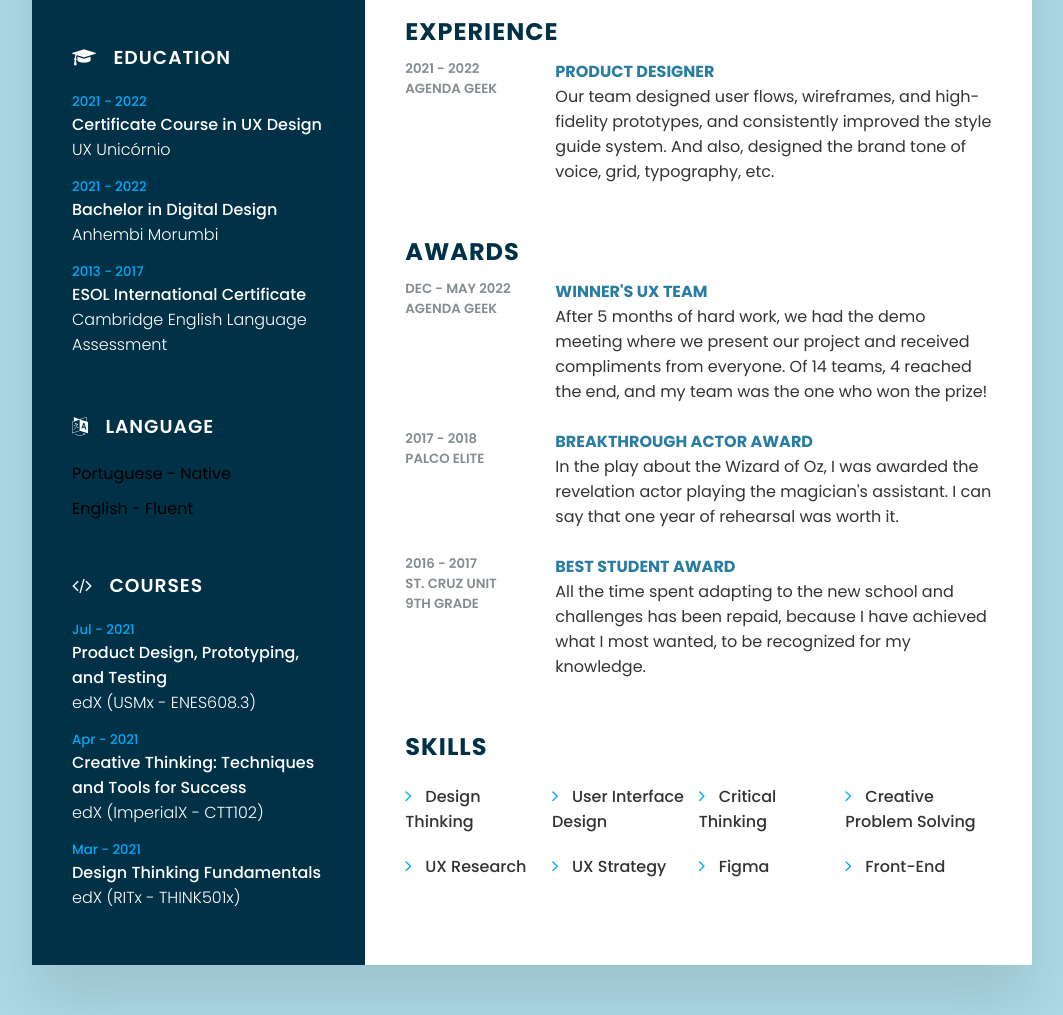
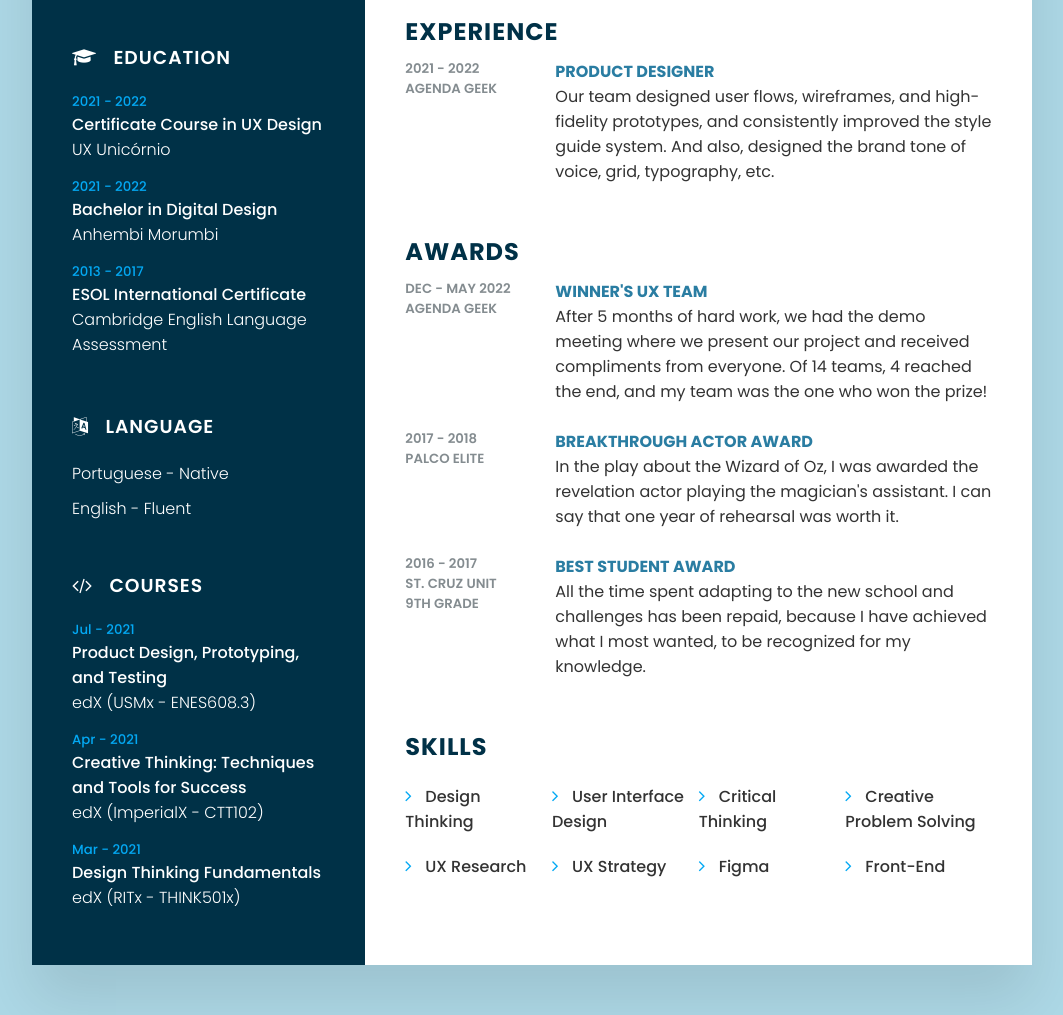
Before and after one commit to juansilvadesign/ProductDesigner-Resume, a plain HTML site: page index.html in a window 1280 px wide. Shown: the part 671-1686 px from the top of the page, without its empty margins (108-1171 px from the left). Drawn offline with Linux system fonts and the light colour scheme.

Commit message:
Update style.css

```diff
--- a/style.css
+++ b/style.css
@@ -133,6 +133,13 @@ body
     color: #fff;
     font-weight: 300;
 }
+
+.contactInfo.language span
+{
+    color: #fff;
+    font-weight: 300;
+}
+/*
 .contactInfo.language .percent
 {
     position: relative;
@@ -150,7 +157,7 @@ body
     height: 100%;
     background: #03a9f4;
 }
-/*
+
 .certificate link {
     color: #fff;
     visibility: hidden;
```
